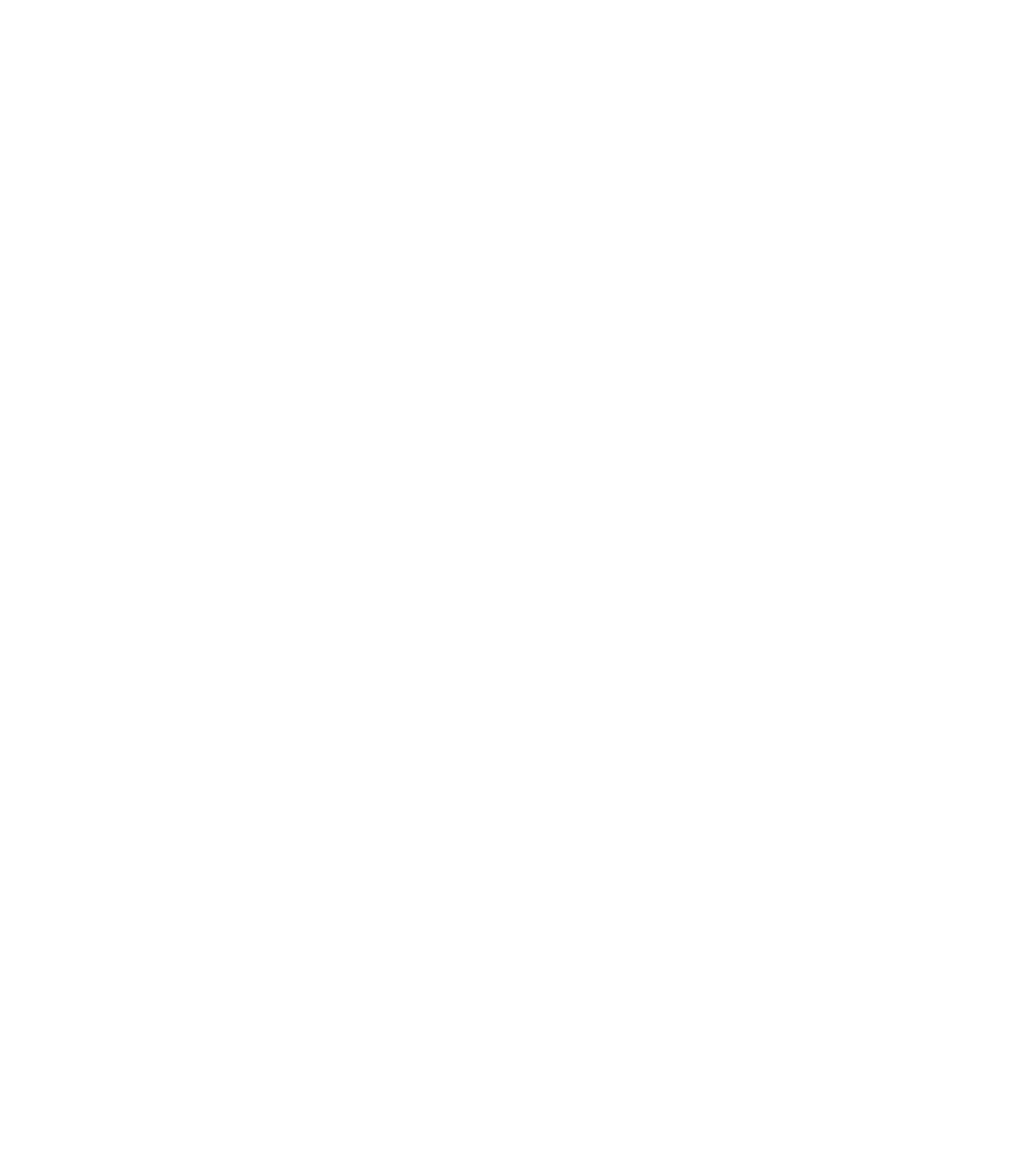
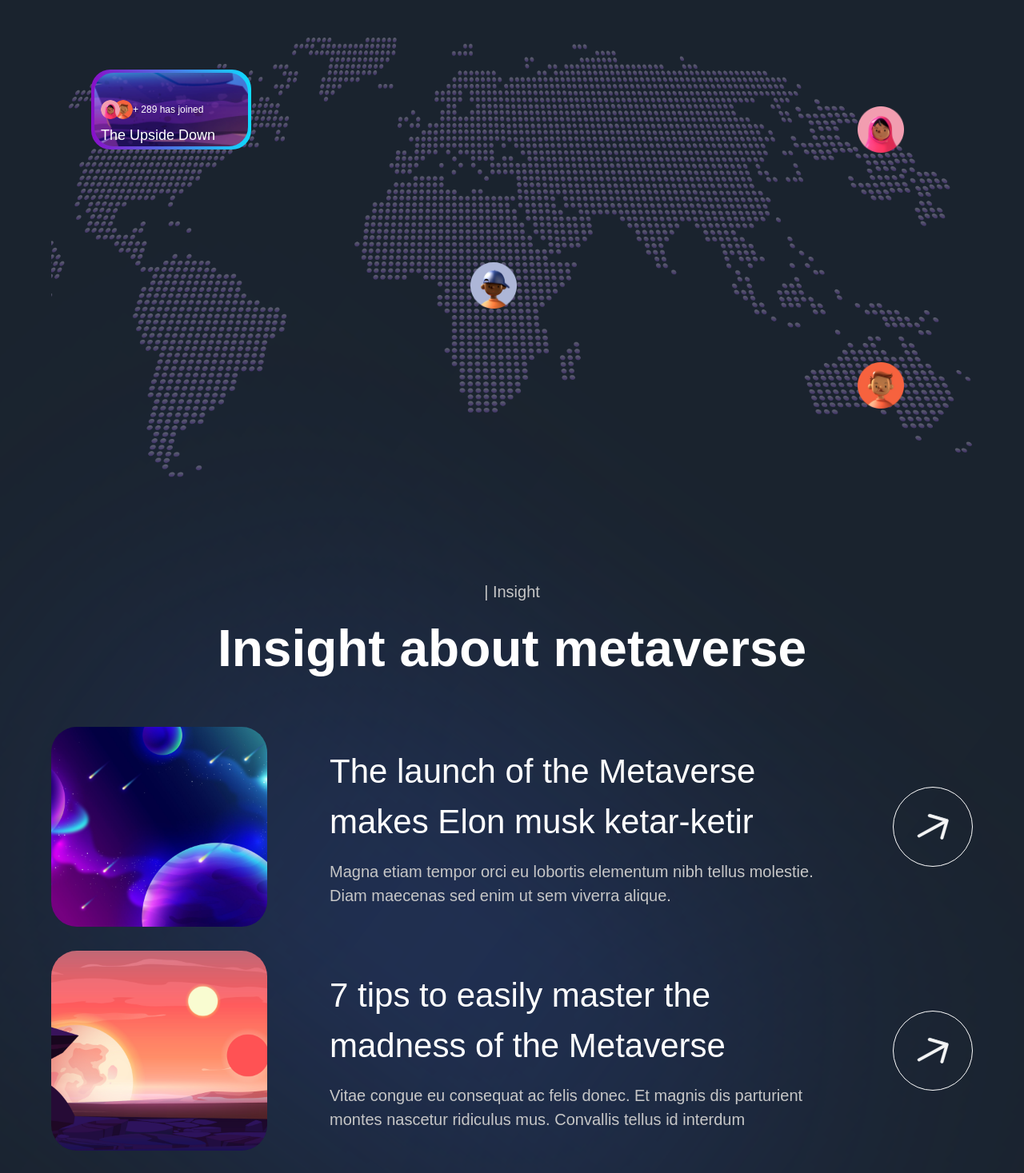
Before and after one commit to lapadatovic/Metaversus, a Next.js app: page / in a window 1280 px wide. Shown: the part 4600-6067 px from the top of the page at 80% size. Before the commit the page ends 4285 px from the top, so only its background shows below. Built offline with nearby package versions, Linux system fonts and the light colour scheme; a web font is replaced by a local one.

Commit message:
Insights section

```diff
--- a/components/InsightCard.jsx
+++ b/components/InsightCard.jsx
@@ -1,9 +1,38 @@
 'use client';
 
-const InsightCard = () => (
-  <div>
-    Insight Card
-  </div>
+import { motion } from "framer-motion";
+import { fadeIn } from "../utils/motion";
+
+
+const InsightCard = ({imgUrl, title, subtitle, index}) => (
+  <motion.div
+    variants={fadeIn('up','spring', index * 0.5 ,1)}
+    className="flex md:flex-row flex-col gap-4"
+  >
+    <img
+      src={imgUrl}
+      alt='planet_img'
+      className="md:w-[270px] w-full h-[250px] rounded-[32px] object-cover"
+    />
+    <div className="w-full flex items-center justify-between">
+      <div className="flex-1 lg:ml-[62px] flex flex-col max-w-[650px] ">
+        <h4 className="font-normal lg:text-[42px] text-[26px] text-white ">
+          {title}
+        </h4>
+        <p className="mt-[16px] font-normal lg:text-[20px] text-[14px] text-secondary-white">
+          {subtitle}
+        </p>
+      </div>
+      <div className="lg:flex hidden items-center justify-center w-[100px] h-[100px] bg-transparent border-1 rounded-full border-[1px] border-white">
+        <img
+          src="/arrow.svg"
+          alt="arrow_button"
+          className="w-[40%] h-[40%] object-contain"
+        />
+      </div>
+    </div>
+
+  </motion.div>
 );
 
 export default InsightCard;
--- a/sections/Insights.jsx
+++ b/sections/Insights.jsx
@@ -1,8 +1,34 @@
 'use client';
 
+import { motion } from 'framer-motion'
+import { staggerContainer } from '../utils/motion'
+import {  InsightCard, TitleText, TypingText } from '../components'
+import { insights } from '../constants'
+import styles from '../styles';
+
+
 const Insights = () => (
-  <section>
-    Insights section
+  <section className={`${styles.paddings} relative z-10`}>
+    {/* Container div */}
+    <motion.div
+      variants={staggerContainer}
+      initial='hidden'
+      whileInView='show'
+      viewport={{once: false, amount:0.25}}
+      className={`${styles.innerWidth} mx-auto flex flex-col `}
+    >
+      <TypingText title='| Insight' textStyles='text-center'/>
+      <TitleText title='Insight about metaverse' textStyles='text-center' />
+      <div className='mt-[50px] flex flex-col gap-[30px]'>
+        {insights.map((insight,index) => (
+          <InsightCard
+            key={`insight-${index}`}
+            index={index + 1}
+            {...insight}
+          />
+        ))}
+      </div>
+    </motion.div>
   </section>
 );
 
--- a/sections/World.jsx
+++ b/sections/World.jsx
@@ -1,8 +1,97 @@
 'use client';
 
+import { motion } from 'framer-motion'
+import { staggerContainer, fadeIn } from '../utils/motion'
+import { TitleText, TypingText } from '../components'
+
+import styles from '../styles';
+
 const World = () => (
-  <section>
-    World section
+  <section className={`${styles.paddings} relative z-10`}>
+    {/* Container div */}
+    <motion.div
+      variants={staggerContainer}
+      initial='hidden'
+      whileInView='show'
+      viewport={{once: false, amount:0.25}}
+      className={`${styles.innerWidth} mx-auto flex flex-col `}
+    >
+    <TypingText title='| People on the World' textStyles='text-center'/>
+    <TitleText
+      title={
+        <>
+        Track friends around you and invite them to play toghether in the same world
+        </>
+      }
+      textStyles='text-center'
+    />
+    <motion.div
+      variants={fadeIn('up', 'tween', 0.3,1)}
+      className='relative mt-[68px] flex w-full h-[550px]'
+    >
+      <img
+        src="/map.png"
+        alt="map"
+        className='w-full h-full object-cover'
+      />
+      <div
+        className='absolute bottom-20 right-20 w-[70px] h-[70px] p-[6px] rounded-full bg-[$5d6680]'
+      >
+        <img
+          src="./people-01.png"
+          alt="people"
+          className='w-full h-full'
+        />
+      </div>
+      <div
+        className='absolute top-20 right-20 w-[70px] h-[70px] p-[6px] rounded-full bg-[$5d6680]'
+      >
+        <img
+          src="./people-02.png"
+          alt="people"
+          className='w-full h-full'
+        />
+      </div>
+      {/* people-03 */}
+      <div
+        className='absolute top-1/2 left-[45%] w-[70px] h-[70px] p-[6px] rounded-full bg-[$5d6680]'
+      >
+        <img
+          src="./people-03.png"
+          alt="people"
+          className='w-full h-full'
+        />
+      </div>
+
+      <div className='flex flex-col items-center justify-center absolute top-10 left-[50px] w-[200px] h-[100px] rounded-[24px] bg-gradient-to-r from-[#890FC8] to-[#0EDBFF] p-1'>
+          {/* bg image */}
+          <img
+            src="/card-01.png"
+            alt=""
+            className='object-cover w-full h-full rounded-[24px]'
+          />
+          <div className='absolute left-3 flex items-center justify-between gap-4'>
+            <div className='relative flex justify-between'>
+              <img
+                src="/people-02.png"
+                alt=""
+                className='object-contain w-[24px] h-[24px] rounded-[24px] z-10'
+              />
+              <img
+                src="/people-01.png"
+                alt=""
+                className='object-contain w-[24px] h-[24px] rounded-[24px] absolute z-1 left-4'
+              />
+
+            </div>
+            <p className='text-white text-[12px]'>+ 289 has joined</p>
+          </div>
+          <h1 className='text-white text-[18px] absolute left-3 bottom-0 mb-1 '>
+            The Upside Down
+          </h1>
+      </div>
+    </motion.div>
+    </motion.div>
   </section>
 );
 
```
Also changed, not shown: public/card-01.png (added), public/card-02.png (added).
